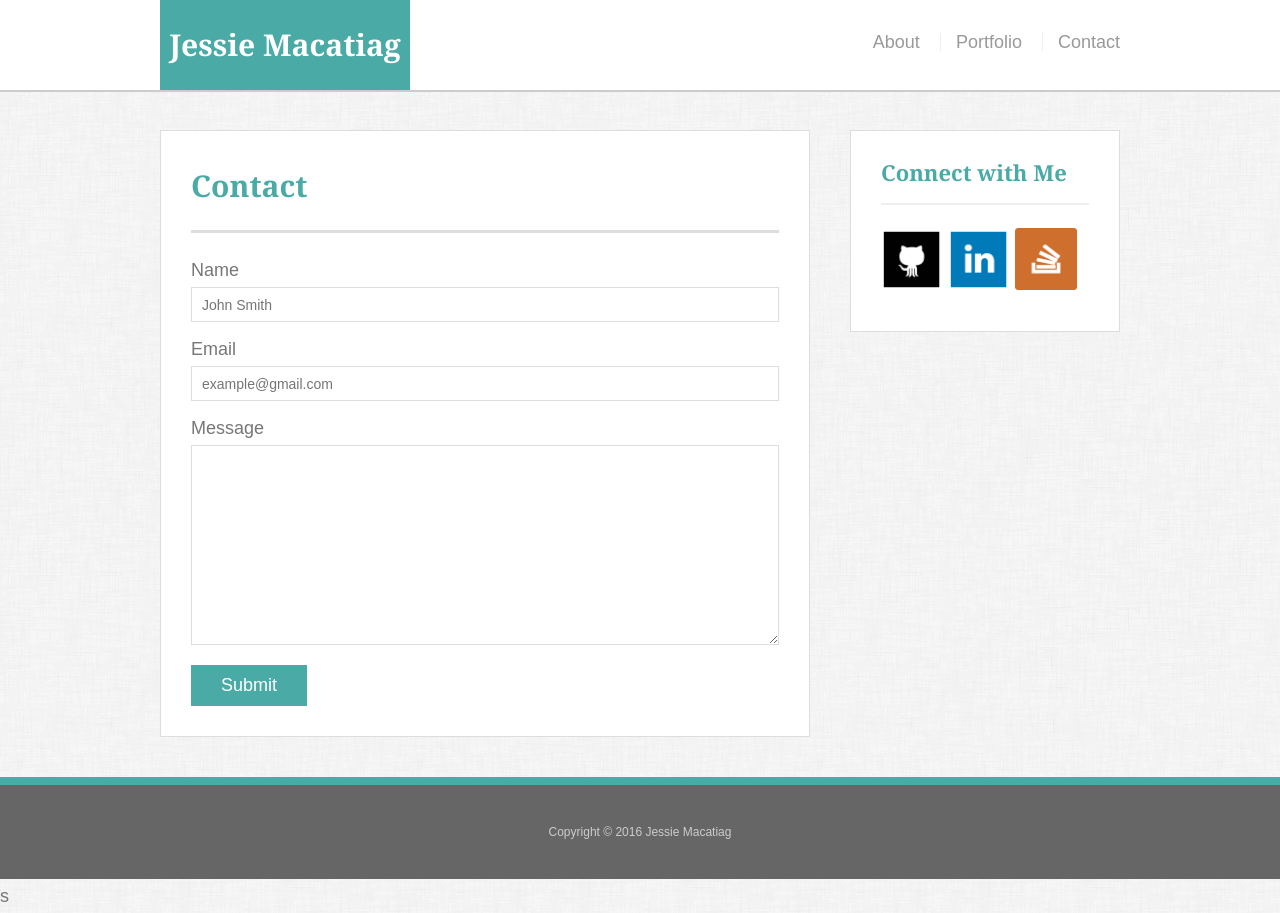
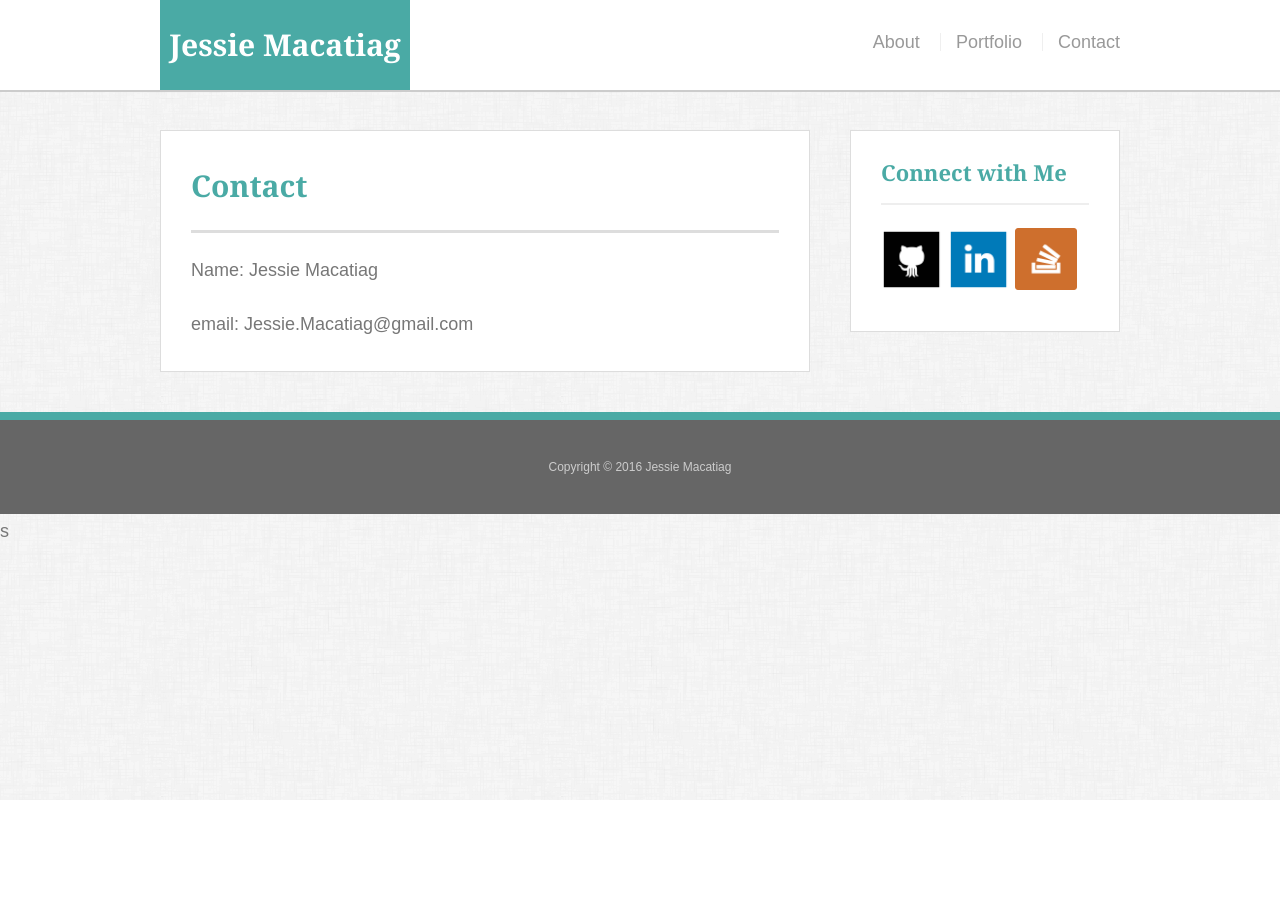
Before and after one commit to JMacatiag/Responsive-Portfolio, a plain HTML site: page contact.html in a window 1280 px wide. After the commit the page ends 800 px from the top, so only its background shows below. Drawn offline with Linux system fonts and the light colour scheme.

Commit message:
contact page update

```diff
--- a/contact.html
+++ b/contact.html
@@ -26,7 +26,7 @@
       <h1>Contact</h1>
 
       <form id="contact-form">
-        <ul>
+        <!-- <ul>
           <li>
             <label for="name">Name</label>
             <input type="text" id="name" name="name" placeholder="John Smith" required="required">
@@ -39,8 +39,11 @@
             <label for="message">Message</label>
             <textarea id="message" name="message" required="required"></textarea>
           </li>
-        </ul>
-        <input type="submit">
+        </ul> -->
+
+        <p>Name: Jessie Macatiag</p>
+        <p>email: Jessie.Macatiag@gmail.com</p>
+        <!-- <input type="submit"> -->
       </form>
 
     </section>
```
